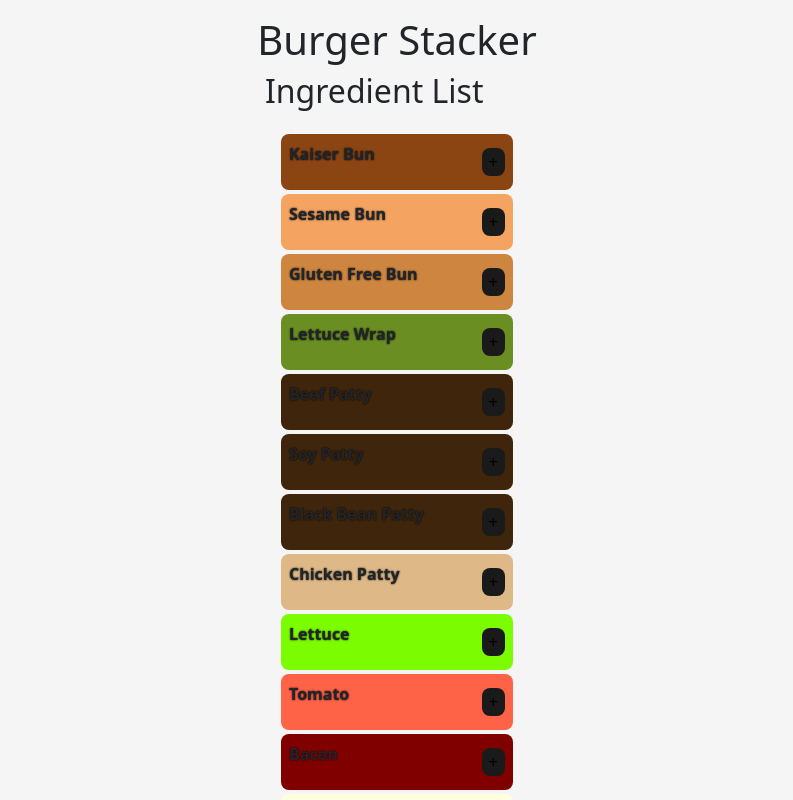
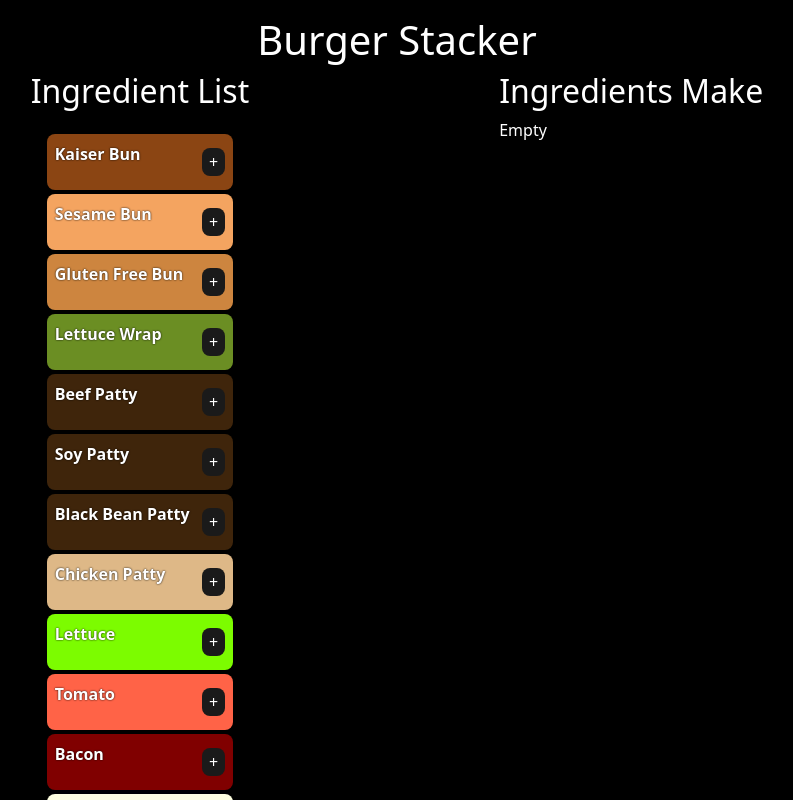
Before and after one commit to Jynnmei/lifting-state-in-react-lab, a React (Vite) app: page / in a window 1280 px wide. Shown: the whole page, without its empty margins (243-1036 px from the left). Built offline with nearby package versions, Linux system fonts and the light colour scheme.

Commit message:
Update IngredientList.css

```diff
--- a/src/components/IngredientList.css
+++ b/src/components/IngredientList.css
@@ -23,6 +23,7 @@
   margin: 0;
   height: 100%;
   overflow-x: hidden;
+  background-color: #000000;
 }
 
 main {
@@ -75,4 +76,18 @@
   border-radius: 8px;
   background-color: #1a1a1a;
   border: 1px solid transparent;
+  color: white;
 }
+
+h1,
+.ingredient-list {
+  color: white;
+}
+
+.top-row {
+  display: flex;
+  align-items: flex-start;
+  justify-content: space-between;
+  gap: 250px;
+  color: white;
+}
```
